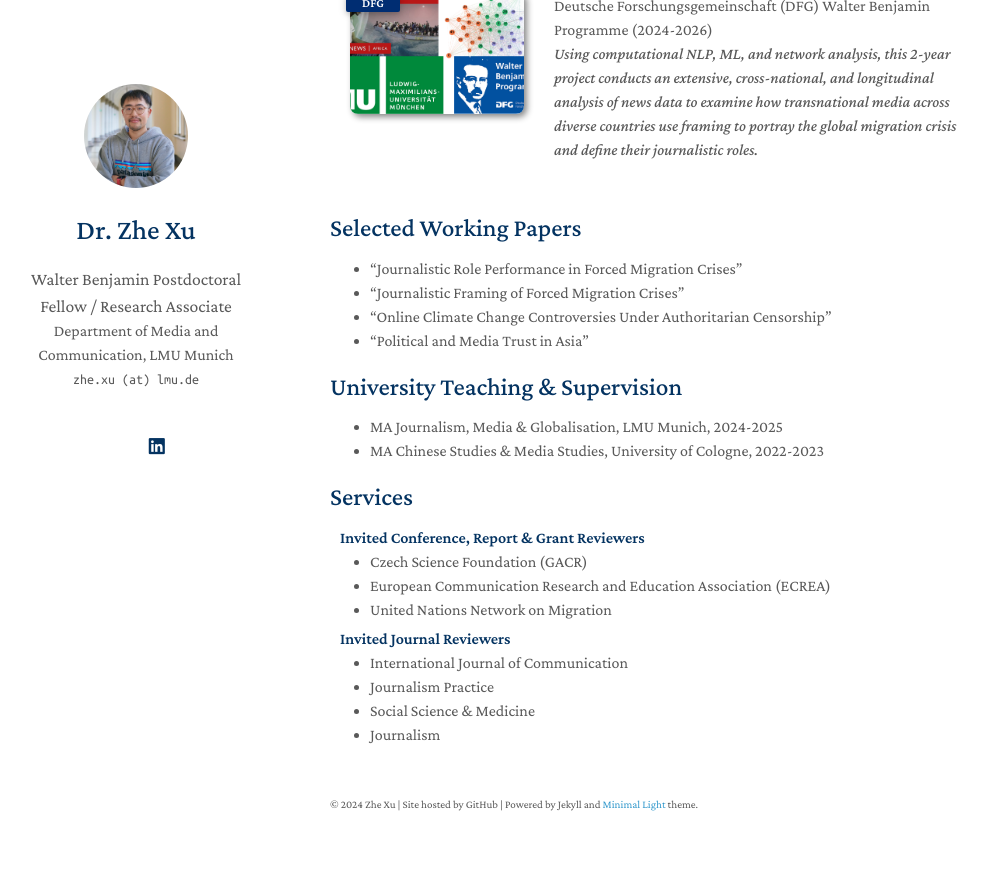
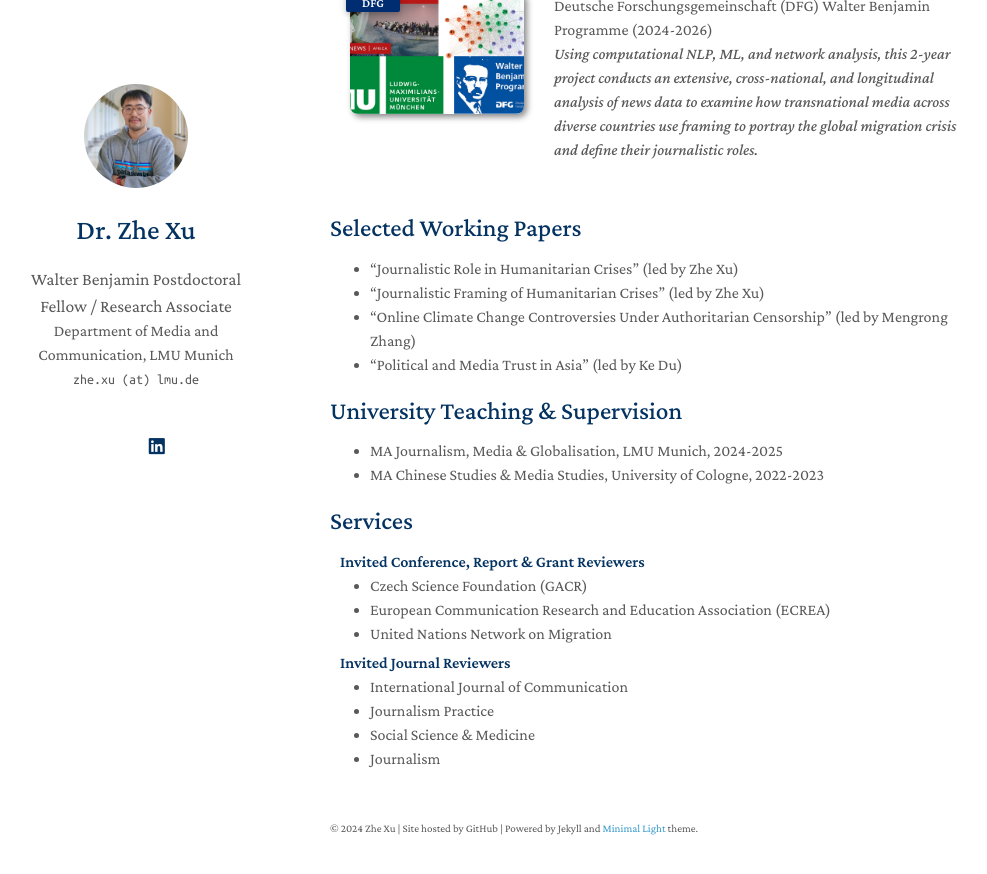
Before and after one commit to zhexuphd/home, a Jekyll site: the page built from index.md, in a window 1280 px wide and 900 px high, scrolled down 1573 px. Shown: the top 874 px of the window, without its empty margins (140-1127 px from the left). Built offline with Jekyll 4.4.1, drawn with Linux system fonts in a browser that asks for light colours; a style sheet for code colours, icons or effects is not loaded; our own code applies the rules of GitHub Pages for plain Markdown files.

Commit message:
Update index.md

```diff
--- a/index.md
+++ b/index.md
@@ -29,10 +29,10 @@ When I’m not immersed in academia, you’ll likely find me hiking, mountaineer
 
 ## Selected Working Papers
 
-- "Journalistic Role Performance in Forced Migration Crises"
-- "Journalistic Framing of Forced Migration Crises"
-- "Online Climate Change Controversies Under Authoritarian Censorship"
-- "Political and Media Trust in Asia"
+- "Journalistic Role in Humanitarian Crises" (led by Zhe Xu)
+- "Journalistic Framing of Humanitarian Crises" (led by Zhe Xu)
+- "Online Climate Change Controversies Under Authoritarian Censorship" (led by Mengrong Zhang)
+- "Political and Media Trust in Asia" (led by Ke Du)
 
 ## University Teaching & Supervision
 
```
